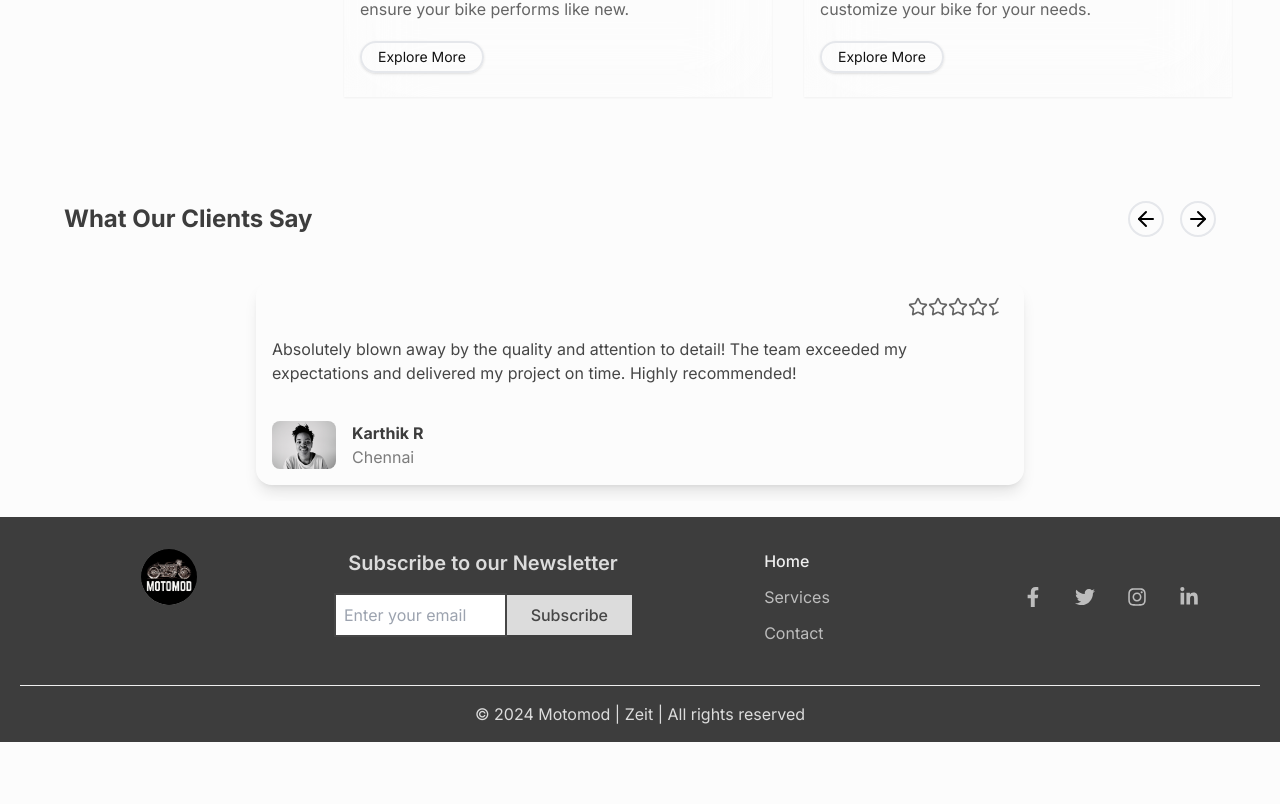
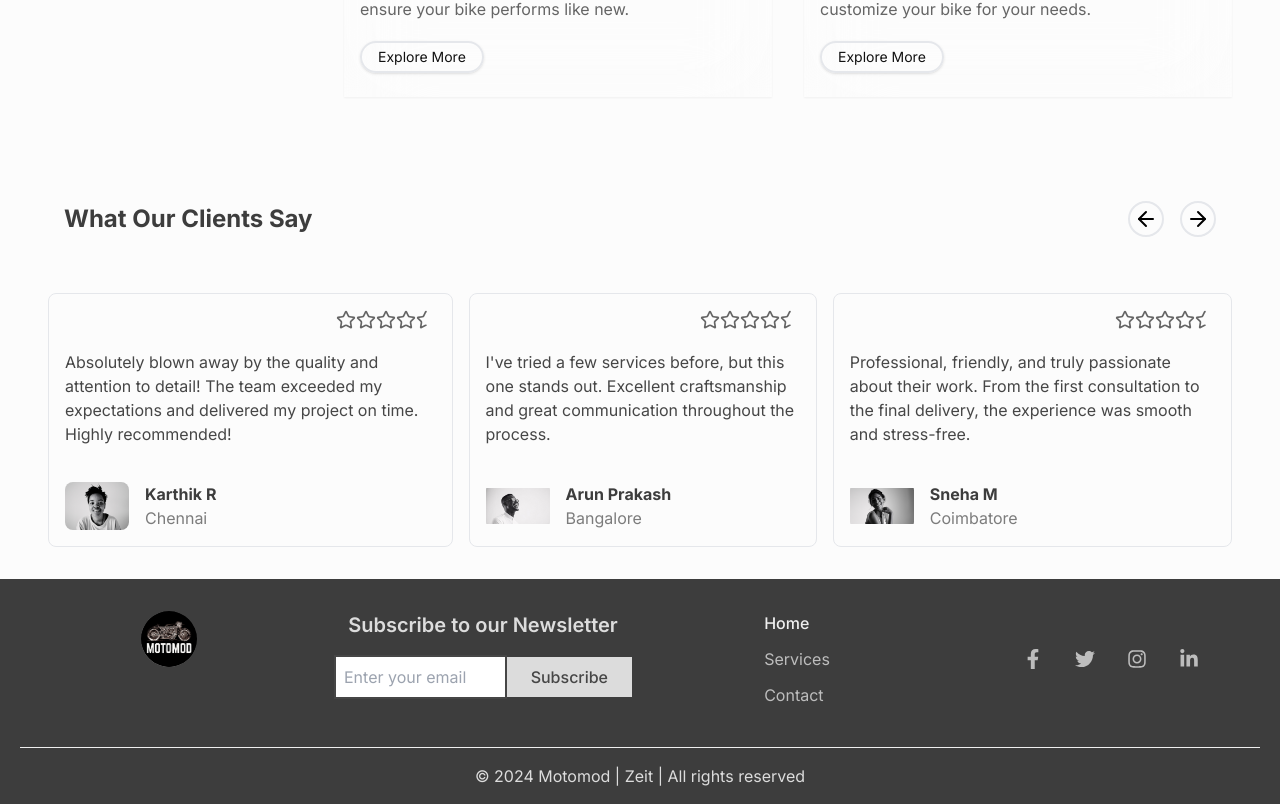
Before and after one commit to aravinth1232/mm2-zeit, a React (Vite) app: page / in a window 1280 px wide. Shown: the part 2098-2902 px from the top of the page. Before the commit the page ends 2840 px from the top, so only its background shows below. Built offline with nearby package versions, Linux system fonts and the light colour scheme.

Commit message:
refactor : modifed carousel slider and added images in it

```diff
--- a/src/components/Reviews.jsx
+++ b/src/components/Reviews.jsx
@@ -2,6 +2,8 @@ import React, { useState } from 'react'
 import { motion } from 'framer-motion';
 import { ArrowLeft, ArrowRight, Star, StarHalf } from 'lucide-react';
 import img1 from "../assets/reviews/review1.webp"
+import img2 from "../assets/reviews/review2.webp"
+import img3 from "../assets/reviews/review3.webp"
 
 const Reviews = () => {
 
@@ -19,15 +21,34 @@ const Reviews = () => {
     {
     title : "Arun Prakash",
     decsription : "I've tried a few services before, but this one stands out. Excellent craftsmanship and great communication throughout the process.",
-    image : img1,
+    image : img2,
     place : "Bangalore"
     },
     {
     title : "Sneha M",
     decsription : "Professional, friendly, and truly passionate about their work. From the first consultation to the final delivery, the experience was smooth and stress-free.",
-    image : img1,
+    image : img3,
     place : "Coimbatore"
     },
+    {
+    title : "Divya S",
+    decsription : "From start to finish, the team maintained excellent communication. The end result was exactly what I envisioned. Couldn't be happier with the service.",
+    image : img1,
+    place : " Hyderabad"
+    },
+    {
+    title : "Rohan K",
+    decsription : "Super impressed with the attention to detail and timely delivery. It's rare to find such dedication and craftsmanship these days.",
+    image : img2,
+    place : "Madurai"
+    },
+    {
+    title : "Meera N",
+    decsription : "They turned my ideas into reality with complete precision. The process was smooth, professional, and the outcome was beyond expectations.",
+    image : img3,
+    place : "Trichy"
+    },
+
 
     ]
 
@@ -51,12 +72,17 @@ const Reviews = () => {
         }
     ]
 
+    const groupSlides = (arr, groupSize) =>
+  Array.from({ length: Math.ceil(arr.length / groupSize) }, (_, i) =>
+    arr.slice(i * groupSize, i * groupSize + groupSize)
+  );
 
+    const grouped = groupSlides(reviews, 3);
     const [current, setCurrent] = useState(0);
-    const total = reviews.length  ;
+    const total = grouped.length  ;
 
     const prev =()=>{
-        setCurrent((current -1 ) % total);
+        setCurrent((current -1 +total ) % total);
     }
     const next =()=>{
         setCurrent((current +1  ) % total);
@@ -64,7 +90,7 @@ const Reviews = () => {
 
 
   return (
-    <div className='relative flex flex-col   font-primary gap-5  px-4 py-8 lg:px-12 lg:py-4 overflow-hidden  '>
+    <div className='relative flex flex-col   font-primary gap-8  px-4 py-8 lg:px-12 lg:py-4 overflow-hidden  '>
       {/* header */}
       <div className=' w-full  px-4 lg:py-6  flex flex-row justify-between items-center    gap-8  '>
 
@@ -96,7 +122,7 @@ const Reviews = () => {
 
     {/* body */}
 
-    <div className="relative w-full max-w-3xl  mx-auto overflow-hidden rounded-2xl shadow-lg ">
+    <div className="relative w-full   mx-auto overflow-hidden ">
 
     <div
     className={`flex  transition-transform duration-500 ease-in-out
@@ -104,13 +130,19 @@ const Reviews = () => {
     style={{ transform: `translateX(-${current * 100}%)` }}
         >
         {
-        reviews.map((review,index)=>(
+        grouped.map((pair,index)=>(
             <div
             key={index}
-            className='w-full flex-shrink-0 py-4 px-4 flex flex-col gap-9 justify-between  rounded-lg '
+            className='w-full flex-shrink-0 flex flex-col lg:flex-row gap-4 '
+            >
+                {
+                pair.map((review,index)=>(
 
-            >
-                <div className='flex flex-col gap-5'>
+                    <div
+                    key={index}
+                    className='py-4 px-4 flex flex-col   gap-9 justify-between border  rounded-lg'>
+
+                     <div className='flex flex-col gap-5 '>
 
                     <div className='self-end flex flex-row'>
                     {
@@ -144,6 +176,13 @@ const Reviews = () => {
                     </div>
 
                 </div>
+                    </div>
+
+
+                ))
+
+                }
+
 
             </div>
 
```
Also changed, not shown: src/assets/reviews/review2.webp (added), src/assets/reviews/review3.webp (added).
